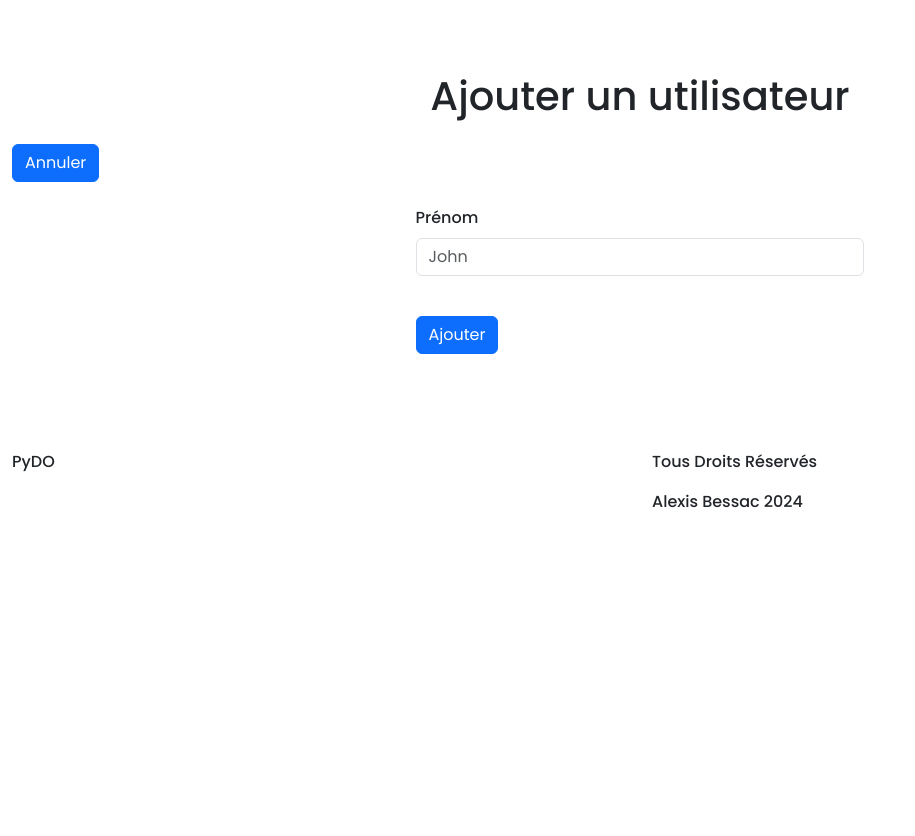
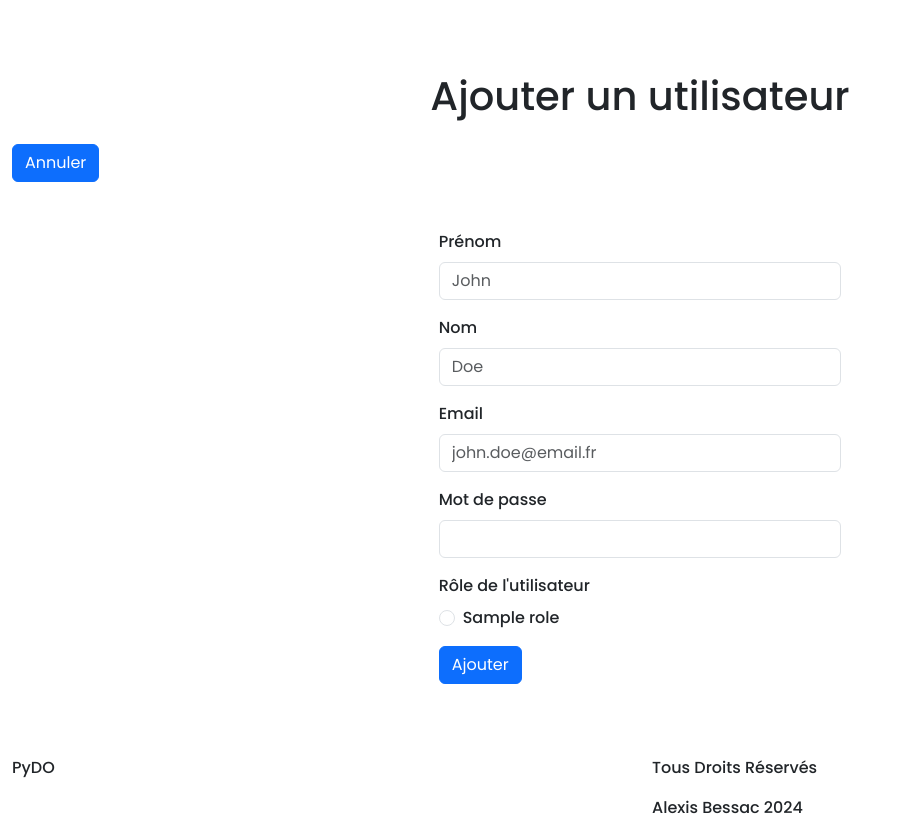
Before and after one commit to AlexisBessac/PyDo, a PHP site: page /index.php?page=add-user in a window 1280 px wide. Shown: the whole page, without its empty margins (0-915 px from the left). Before the commit the page ends 508 px from the top, so only its background shows below. Run offline with PHP 8.4, Linux system fonts and the light colour scheme; tables that the repository leaves empty or names only in its code hold one stand-in row (values such as "Sample post").

Commit message:
Création du formualire qui permet à l'administrateur de créer un utilisateur

```diff
--- a/templates/add-user.html.php
+++ b/templates/add-user.html.php
@@ -3,23 +3,66 @@
     <div class="my-4">
         <a href="/?page=users"><button class="btn btn-primary" title="Annuler">Annuler</button></a>
     </div>
-    <div class="my-4 d-flex justify-content-center">
-        <form action="" method="POST" class="row gy-3">
-            <div class="col-12">
-                <div class="form-group mb-4">
-                    <label for="fisrtname" class="form-label">Prénom</label>
-                    <input type="text" name="firstname" id="firstnamename" class="form-control" placeholder="John" required>
-                    <?php if(isset($errors) && !empty($errors['firstname'])): ?>
+    <div class="row justify-content-around align-items-center">
+        <div class="col-12 col-md-4">
+            <form method="POST" class="my-4" action="">
+                <div class="mb-3">
+                    <label for="firstname" class="form-label">Prénom</label>
+                    <input type="text" class="form-control <?= isset($errors) && !empty($errors['firstname']) ? 'is-invalid' : '' ?>" name="firstname" id="firstname" required placeholder="John">
+                    <?php if (isset($errors) && !empty($errors['firstname'])): ?>
                         <div class="invalid-feedback d-block">
-                           <?= $errors['firstname'] ?>
+                            <?= $errors['firstname'] ?>
                         </div>
                     <?php endif; ?>
                 </div>
-            </div>
-
-            <div class="mb-4">
-                <button type="submit" class="btn btn-primary" name="add_user_submit" id="add_user_submit" title="Ajouter">Ajouter</button>
-            </div>
-        </form>
-    </div>
+                <div class="mb-3">
+                    <label for="lastname" class="form-label">Nom</label>
+                    <input type="text" class="form-control <?= isset($errors) && !empty($errors['lastname']) ? 'is-invalid' : '' ?>" name="lastname" id="lastname" required placeholder="Doe">
+                    <?php if (isset($errors) && !empty($errors['lastname'])): ?>
+                        <div class="invalid-feedback d-block">
+                            <?= $errors['lastname'] ?>
+                        </div>
+                    <?php endif; ?>
+                </div>
+                <div class="mb-3">
+                    <label for="email" class="form-label">Email</label>
+                    <input type="email" class="form-control <?= isset($errors) && !empty($errors['email']) ? 'is-invalid' : '' ?>" name="email" id="email" aria-describedby="emailHelp" required placeholder="john.doe@email.fr">
+                    <?php if (isset($errors) && !empty($errors['email'])): ?>
+                        <div class="invalid-feedback d-block">
+                            <?= $errors['email'] ?>
+                        </div>
+                    <?php endif; ?>
+                </div>
+                <div class="mb-3">
+                    <label for="password" class="form-label">Mot de passe</label>
+                    <input type="password" class="form-control <?= isset($errors) && !empty($errors['password']) ? 'is-invalid' : '' ?>" name="password" id="password" aria-describedby="passwordHelp" minlength="10" required>
+                    <?php if (isset($errors) && !empty($errors['password'])): ?>
+                        <div class="invalid-feedback d-block">
+                            <?= $errors['password'] ?>
+                        </div>
+                    <?php endif; ?>
+                </div>
+                <div class="mb-3">
+                    <label for="role_id" class="form-label">Rôle de l'utilisateur</label>
+                    <?php foreach ($role as $roles) : ?>
+                        <div class="form-check">
+                            <input
+                                type="radio"
+                                name="role_id"
+                                id="role_id_<?= htmlspecialchars($roles['id_role']) ?>"
+                                value="<?= htmlspecialchars($roles['id_role']) ?>"
+                                class="form-check-input"
+                                required>
+                            <label for="role_id_<?= htmlspecialchars($roles['id_role']) ?>" class="form-check-label">
+                                <?= htmlspecialchars($roles['name']) ?>
+                            </label>
+                        </div>
+                    <?php endforeach; ?>
+                    <?php if (isset($errors) && !empty($errors['role_id'])) : ?>
+                        <div class="invalid-feedback d-block"><?= htmlspecialchars($errors['role_id']) ?></div>
+                    <?php endif; ?>
+                </div>
+                <button type="submit" class="btn btn-primary" name="add_user_submit" title="Ajouter">Ajouter</button>
+            </form>
+        </div>
 </section>
```
